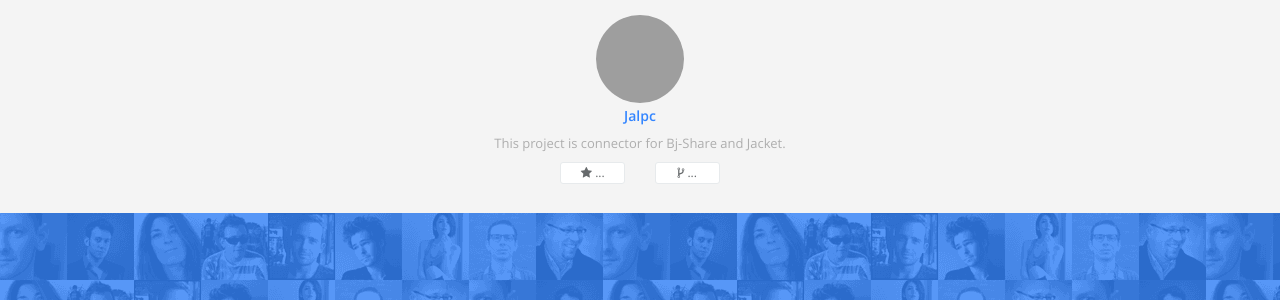
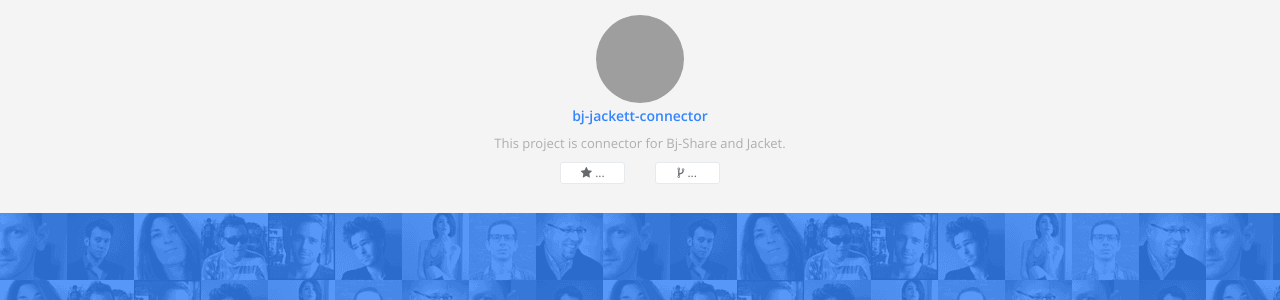
Before and after one commit to thiagoteixeira/thiagoteixeira.github.io, a Jekyll site: the page built from index.html, in a window 1280 px wide and 900 px high, scrolled down 1944 px. Shown: the part 154-454 px from the top of the window. Built offline with Jekyll 4.4.1, drawn with Linux system fonts in a browser that asks for light colours; grey boxes are pictures that could not be loaded.

Commit message:
Changing projects

```diff
--- a/_data/index/projects.yml
+++ b/_data/index/projects.yml
@@ -1,8 +1,8 @@
 # projects section data
 # If you don't have language feature(language.yml is empty), ignore "i18n" items
 # Suggest projects' img be located at '/static/assets/img/landing', and edit following img items.
-- name: Jalpc
-  i18n: jalpc
+- name: bj-jackett-connector
+  i18n: bj-jackett-connector
   gh_user: thiagoteixeira
   repo: bj-jackett-connector
   img: /static/assets/img/landing/bj.png
```
